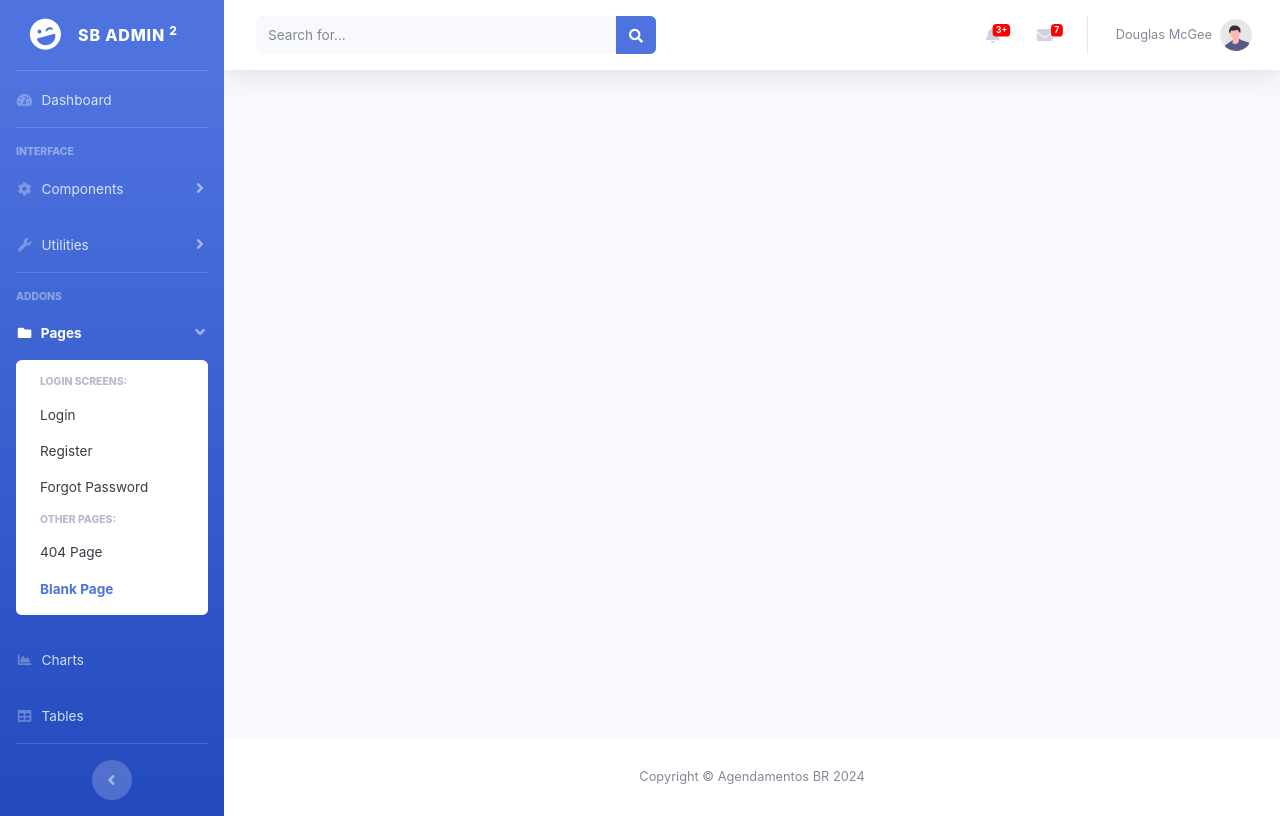
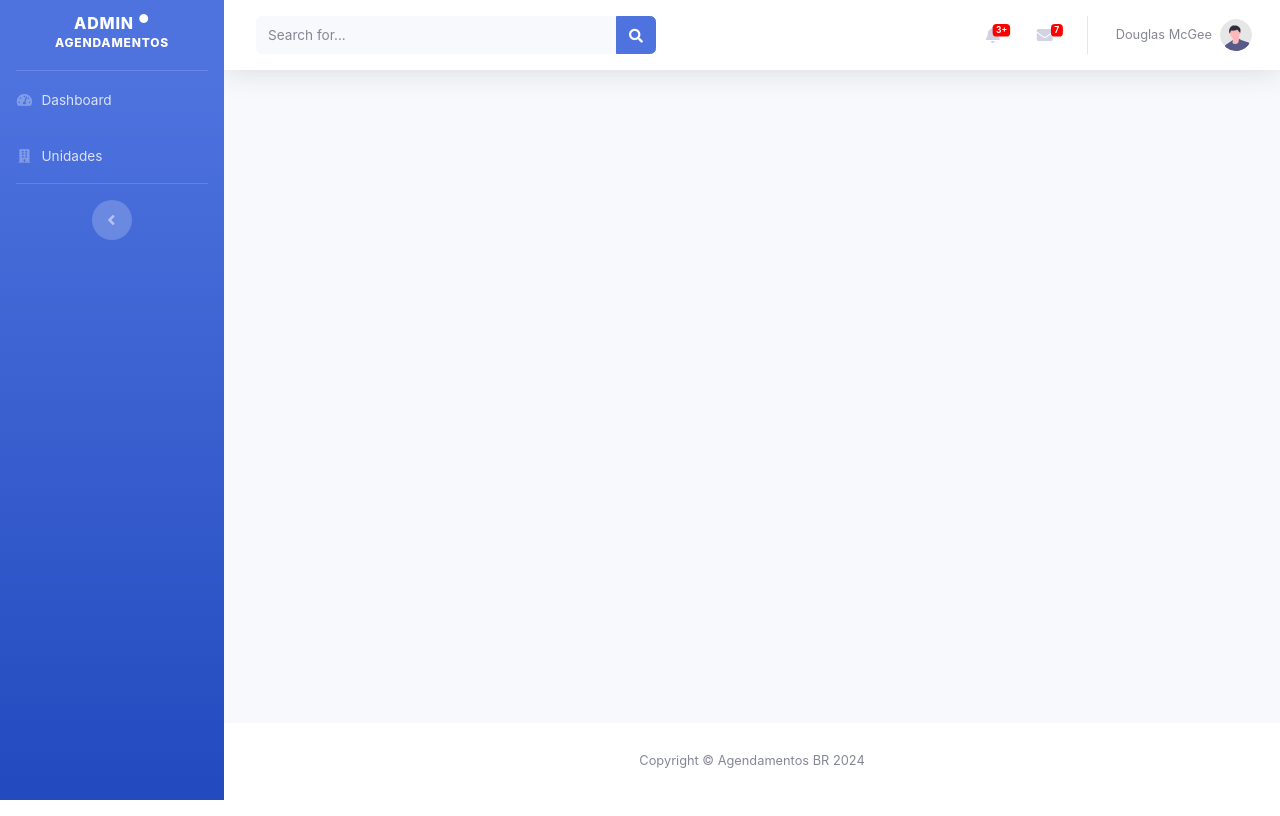
Before and after one commit to gabrielprogramadorweb/sistema-agendamentos, a Laravel app: template agendamentos/resources/views/Back/Home/index.blade.php in a window 1280 px wide. Run offline with Laravel 9, Linux system fonts and the light colour scheme; the template is opened without the code that fills it, so the values that code supplies are empty.

Commit message:
[master] - Ajustando painel e home

```diff
--- a/agendamentos/resources/views/Back/Layout/main.blade.php
+++ b/agendamentos/resources/views/Back/Layout/main.blade.php
@@ -27,11 +27,11 @@
     <ul class="navbar-nav bg-gradient-primary sidebar sidebar-dark accordion" id="accordionSidebar">
 
         <!-- Sidebar - Brand -->
-        <a class="sidebar-brand d-flex align-items-center justify-content-center" href="index.html">
+        <a class="sidebar-brand d-flex align-items-center justify-content-center" href="{{ route('home.index') }}">
             <div class="sidebar-brand-icon rotate-n-15">
-                <i class="fas fa-laugh-wink"></i>
+
             </div>
-            <div class="sidebar-brand-text mx-3">SB Admin <sup>2</sup></div>
+            <div class="sidebar-brand-text mx-3">Admin <sup> ● Agendamentos</sup></div>
         </a>
 
         <!-- Divider -->
@@ -39,97 +39,20 @@
 
         <!-- Nav Item - Dashboard -->
         <li class="nav-item">
-            <a class="nav-link" href="index.html">
+            <a class="nav-link" href="{{ route('home.index') }}">
                 <i class="fas fa-fw fa-tachometer-alt"></i>
-                <span>Dashboard</span></a>
+                <span>Dashboard</span>
+            </a>
         </li>
 
-        <!-- Divider -->
-        <hr class="sidebar-divider">
-
-        <!-- Heading -->
-        <div class="sidebar-heading">
-            Interface
-        </div>
-
-        <!-- Nav Item - Pages Collapse Menu -->
+        <!-- Nav Item - Units -->
         <li class="nav-item">
-            <a class="nav-link collapsed" href="#" data-toggle="collapse" data-target="#collapseTwo"
-               aria-expanded="true" aria-controls="collapseTwo">
-                <i class="fas fa-fw fa-cog"></i>
-                <span>Components</span>
+            <a class="nav-link" href="{{ route('units.index') }}">
+                <i class="fas fa-fw fa-building"></i>
+                <span>Unidades</span>
             </a>
-            <div id="collapseTwo" class="collapse" aria-labelledby="headingTwo" data-parent="#accordionSidebar">
-                <div class="bg-white py-2 collapse-inner rounded">
-                    <h6 class="collapse-header">Custom Components:</h6>
-                    <a class="collapse-item" href="buttons.html">Buttons</a>
-                    <a class="collapse-item" href="cards.html">Cards</a>
-                </div>
-            </div>
         </li>
 
-        <!-- Nav Item - Utilities Collapse Menu -->
-        <li class="nav-item">
-            <a class="nav-link collapsed" href="#" data-toggle="collapse" data-target="#collapseUtilities"
-               aria-expanded="true" aria-controls="collapseUtilities">
-                <i class="fas fa-fw fa-wrench"></i>
-                <span>Utilities</span>
-            </a>
-            <div id="collapseUtilities" class="collapse" aria-labelledby="headingUtilities"
-                 data-parent="#accordionSidebar">
-                <div class="bg-white py-2 collapse-inner rounded">
-                    <h6 class="collapse-header">Custom Utilities:</h6>
-                    <a class="collapse-item" href="utilities-color.html">Colors</a>
-                    <a class="collapse-item" href="utilities-border.html">Borders</a>
-                    <a class="collapse-item" href="utilities-animation.html">Animations</a>
-                    <a class="collapse-item" href="utilities-other.html">Other</a>
-                </div>
-            </div>
-        </li>
-
-        <!-- Divider -->
-        <hr class="sidebar-divider">
-
-        <!-- Heading -->
-        <div class="sidebar-heading">
-            Addons
-        </div>
-
-        <!-- Nav Item - Pages Collapse Menu -->
-        <li class="nav-item active">
-            <a class="nav-link" href="#" data-toggle="collapse" data-target="#collapsePages" aria-expanded="true"
-               aria-controls="collapsePages">
-                <i class="fas fa-fw fa-folder"></i>
-                <span>Pages</span>
-            </a>
-            <div id="collapsePages" class="collapse show" aria-labelledby="headingPages"
-                 data-parent="#accordionSidebar">
-                <div class="bg-white py-2 collapse-inner rounded">
-                    <h6 class="collapse-header">Login Screens:</h6>
-                    <a class="collapse-item" href="login.html">Login</a>
-                    <a class="collapse-item" href="register.html">Register</a>
-                    <a class="collapse-item" href="forgot-password.html">Forgot Password</a>
-                    <div class="collapse-divider"></div>
-                    <h6 class="collapse-header">Other Pages:</h6>
-                    <a class="collapse-item" href="404.html">404 Page</a>
-                    <a class="collapse-item active" href="blank.html">Blank Page</a>
-                </div>
-            </div>
-        </li>
-
-        <!-- Nav Item - Charts -->
-        <li class="nav-item">
-            <a class="nav-link" href="charts.html">
-                <i class="fas fa-fw fa-chart-area"></i>
-                <span>Charts</span></a>
-        </li>
-
-        <!-- Nav Item - Tables -->
-        <li class="nav-item">
-            <a class="nav-link" href="tables.html">
-                <i class="fas fa-fw fa-table"></i>
-                <span>Tables</span></a>
-        </li>
 
         <!-- Divider -->
         <hr class="sidebar-divider d-none d-md-block">
--- a/agendamentos/routes/web.php
+++ b/agendamentos/routes/web.php
@@ -17,7 +17,7 @@ Route::get('/', function () {
 });
 
 Route::prefix('super')->middleware('auth')->group(function () {
-    Route::get('/', [HomeController::class, 'index']);
+    Route::get('/', [HomeController::class, 'index'])->name('home.index');
     Route::prefix('units')->group(function () {
         Route::post('/', [UnitsController::class, 'store'])->name('units.store');
         Route::get('/', [UnitsController::class, 'index'])->name('units.index');
```
Also changed, not shown: agendamentos/app/Http/Controllers/Super/HomeController.php (+10 -7 lines).
